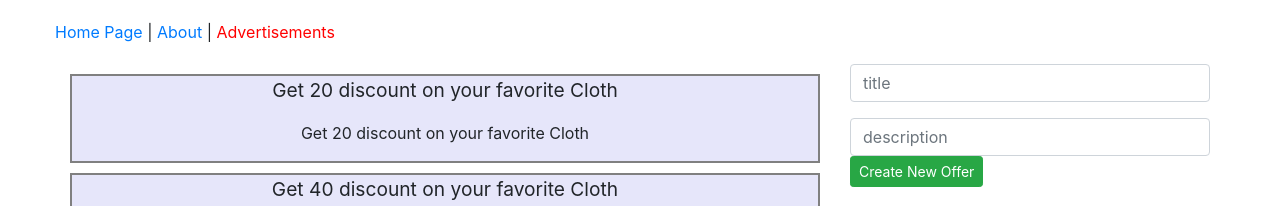
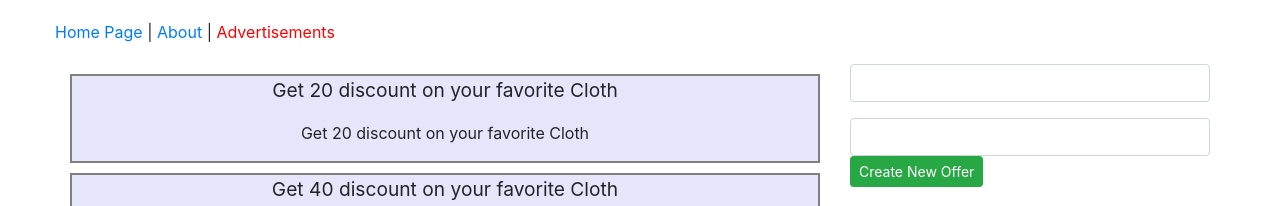
Before and after one commit to engr-hasanuzzaman/charbd, a React app: page /advertisements in a window 1280 px wide. Shown: the top 206 px of the page. Built offline with nearby package versions, Linux system fonts and the light colour scheme.

Commit message:
Complete new discount add functionality

```diff
--- a/src/components/advertisement/AdvertisementPage.js
+++ b/src/components/advertisement/AdvertisementPage.js
@@ -16,26 +16,24 @@ class AdvertisementPage extends React.Component {
           description: 'Get 20 discount on your favorite Cloth', price: '3500 BDT'
         }
       ],
-      ad: { title: '', description: '' }
+      title: '',
+      description: '',
     }
 
     this.createNewOffer = this.createNewOffer.bind(this);
-    this.handleDescriptionChange = this.handleDescriptionChange.bind(this);
-    this.handleTitleChange = this.handleTitleChange.bind(this);
+    this.handleChange = this.handleChange.bind(this);
   }
 
-  createNewOffer(){
-    console.log('new offer create' + this)
+  createNewOffer(event){
+    event.preventDefault();
+    const ad = {title: this.state.title, description: this.state.description };
+    this.setState((state) => {
+      return { ads: [...state.ads, ad], title: '', description: '' };
+    });
   }
 
-  handleTitleChange(e){
-    console.log('new value is ' + e.target.value);
-    this.setState((state, e) => (state.ad.title = e.target.value))
-  }
-
-  handleDescriptionChange(e){
-    console.log('new value is ' + e.target.value);
-    this.setState((state, e) => (state.ad.description = e.target.value))
+  handleChange(e) {
+    this.setState({[e.target.name]: e.target.value})
   }
 
   render(){
@@ -43,17 +41,17 @@ class AdvertisementPage extends React.Component {
       <div className="container-fluid">
         <div className="row">
           <div className="col-8">
-            {this.state.ads.map((ad) => (
-              <AdvertisementComponent key={ad.title} title={ad.title} description={ad.description}/>
+            {this.state.ads.map((ad, i) => (
+              <AdvertisementComponent key={i} title={ad.title} description={ad.description}/>
             ))}
           </div>
           <div className="col-4">
-            <form action="#">
+            <form action="#" onChange={this.handleChange}>
               <div className="form-group">
-                <input type="text" className="form-control" placeholder="title" value={this.state.ad.title} onChange={this.handleTitleChange}/>
+                <input type="text" className="form-control" name='title' value={this.state.title} />
               </div>
               <div className="form-group"></div>
-                <input type="text" className="form-control" placeholder="description" value={this.state.ad.description} onChange={this.handleDescriptionChange}/>
+                <input type="text" className="form-control" name='description' value={this.state.description}/>
               <div className="form-group">
                 <button className="btn btn-sm btn-success" type="submit" onClick={this.createNewOffer}>
                   Create New Offer
```
